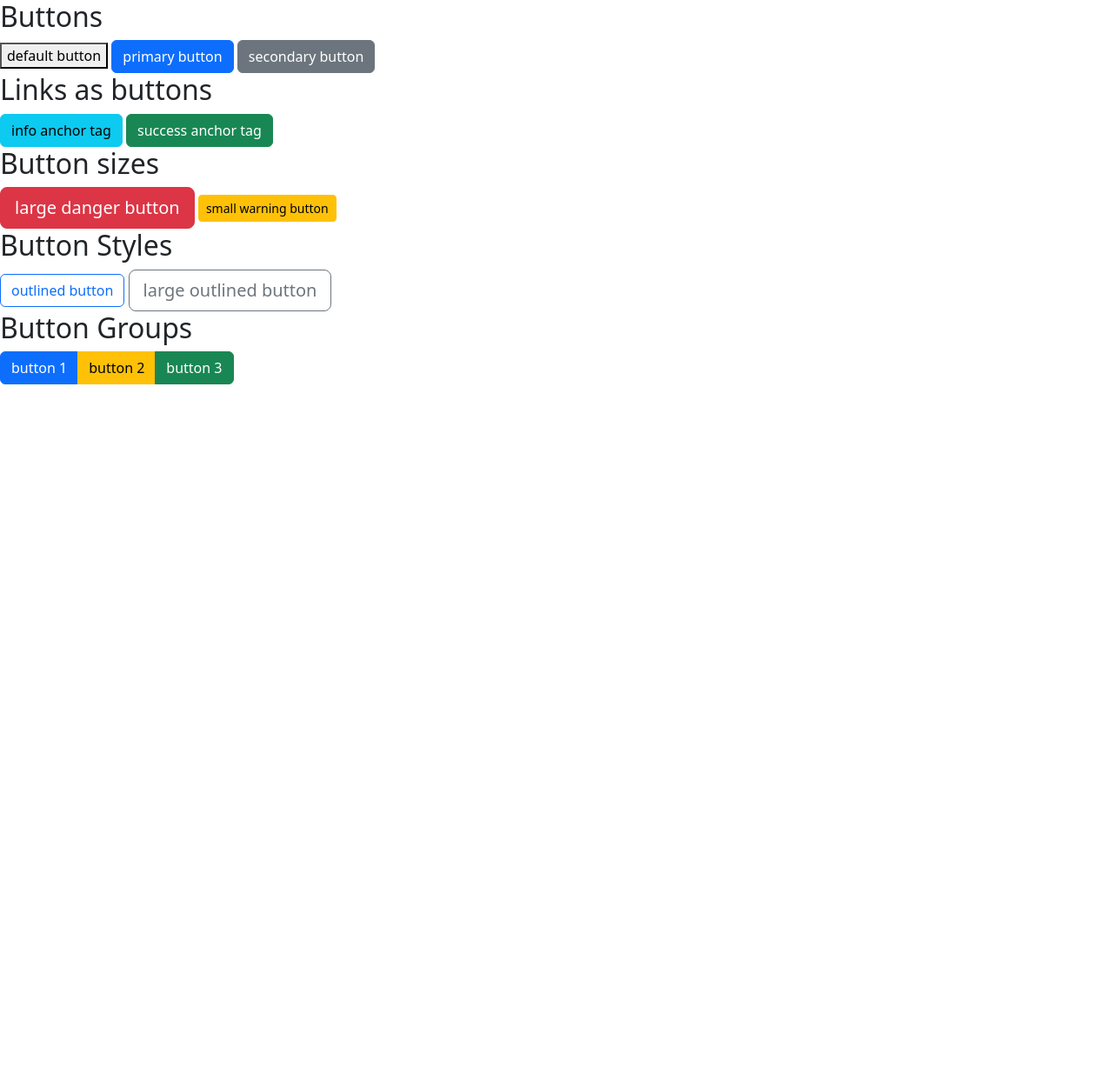
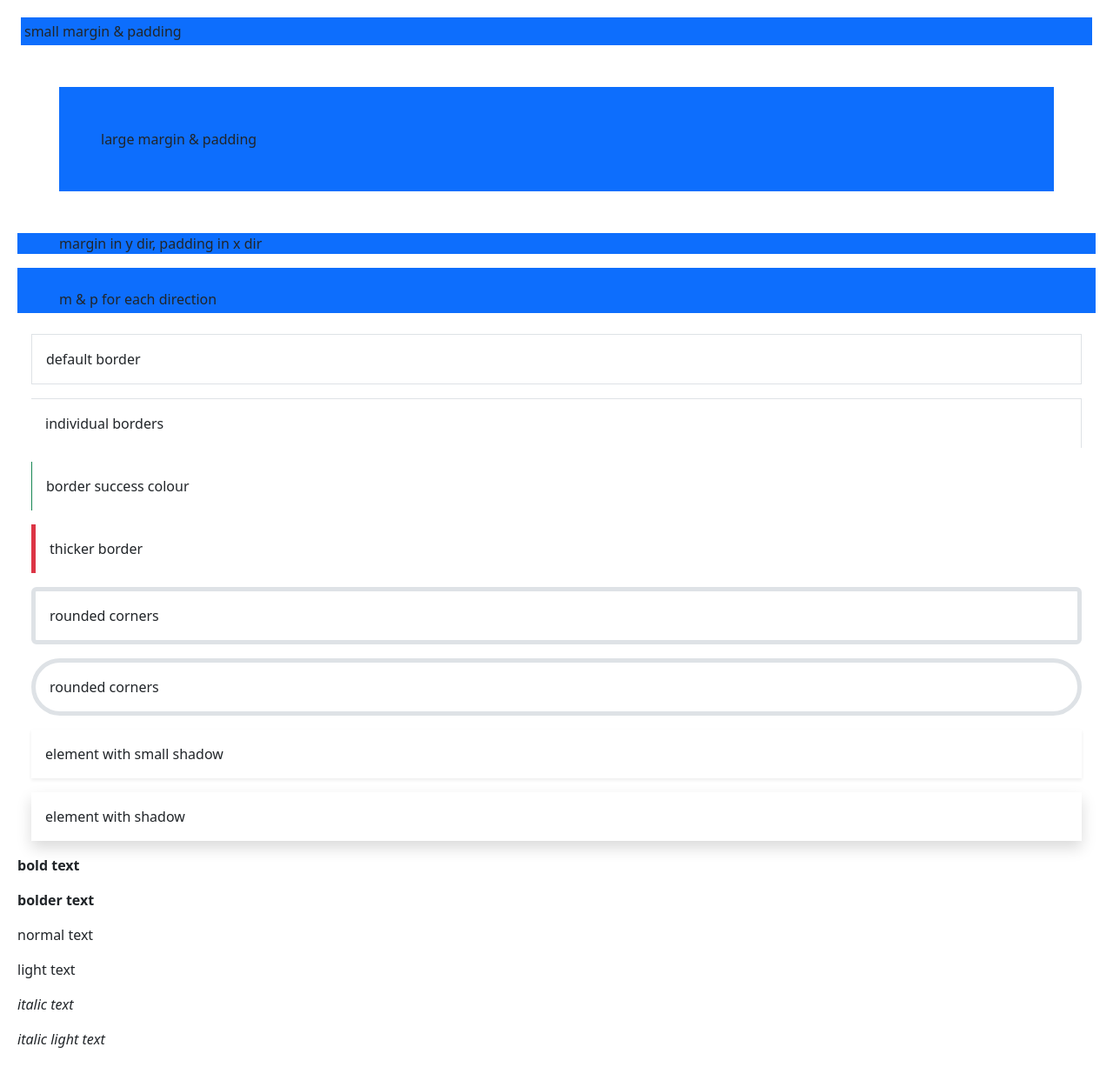
Before and after one commit to vector-gru/ebook_web, a plain HTML site: page index.html in a window 1280 px wide. Shown: the whole page at 87% size. Before the commit the page ends 800 px from the top, so only its background shows below. Drawn offline with nearby package versions, Linux system fonts and the light colour scheme.

Commit message:
borders, margins, font weight, shadows

```diff
--- a/index.html
+++ b/index.html
@@ -9,43 +9,39 @@
       integrity="sha384-QWTKZyjpPEjISv5WaRU9OFeRpok6YctnYmDr5pNlyT2bRjXh0JMhjY6hW+ALEwIH"
       crossorigin="anonymous"
     />
-
+    <style>
+      body {
+        margin: 20px;
+      }
+    </style>
     <title>eBook</title>
   </head>
   <body>
-     <!-- basic buttons -->
-  <h2>Buttons</h2>
+     <!-- margin & padding -->
+  <div class="m-1 p-1 bg-primary">small margin & padding</div>
+  <div class="m-5 p-5 bg-primary">large margin & padding</div>
+  <div class="my-3 px-5 bg-primary">margin in y dir, padding in x dir</div>
+  <div class="mt-3 mb-4 ps-5 pt-4 pe-2 pb-1 bg-primary">m & p for each direction</div>
 
-  <button>default button</button>
-  <button class="btn btn-primary">primary button</button> <!-- auto lightens text -->
-  <button class="btn btn-secondary">secondary button</button>
+  <!-- borders -->
+  <div class="m-3 p-3 border">default border</div>
+  <div class="m-3 p-3 border-top border-end">individual borders</div>
+  <div class="m-3 p-3 border-start border-success">border success colour</div>
+  <div class="m-3 p-3 border-start border-danger border-5">thicker border</div>
+  <div class="m-3 p-3 rounded border border-5">rounded corners</div>
+  <div class="m-3 p-3 rounded-pill border border-5">rounded corners</div>
 
-  <!-- anchor tags as buttons -->
-  <h2>Links as buttons</h2>
+  <!-- box shadow -->
+  <div class="m-3 p-3 shadow-sm">element with small shadow</div>
+  <div class="m-3 p-3 shadow">element with shadow</div>
 
-  <a href="#" class="btn btn-info">info anchor tag</a>
-  <a href="#" class="btn btn-success">success anchor tag</a>
-
-  <!-- button sizes -->
-  <h2>Button sizes</h2>
-
-  <button class="btn btn-lg btn-danger">large danger button</button>
-  <button class="btn btn-sm btn-warning">small warning button</button>
-
-  <!-- outlined styles -->
-  <h2>Button Styles</h2>
-
-  <button class="btn btn-outline-primary">outlined button</button>
-  <button class="btn btn-outline-secondary btn-lg">large outlined button</button>
-
-  <!-- button groups -->
-  <h2>Button Groups</h2>
-
-  <div class="btn-group">
-    <a href="#" class="btn btn-primary">button 1</a>
-    <a href="#" class="btn btn-warning">button 2</a>
-    <a href="#" class="btn btn-success">button 3</a>
-  </div>
+  <!-- font weight -->
+  <p class="fw-bold">bold text</p>
+  <p class="fw-bolder">bolder text</p>
+  <p>normal text</p>
+  <p class="fw-light">light text</p>
+  <p class="fst-italic">italic text</p>
+  <p class="fst-italic fw-light">italic light text</p>
 
     <script
       src="https://cdn.jsdelivr.net/npm/bootstrap@5.3.3/dist/js/bootstrap.bundle.min.js"
```
